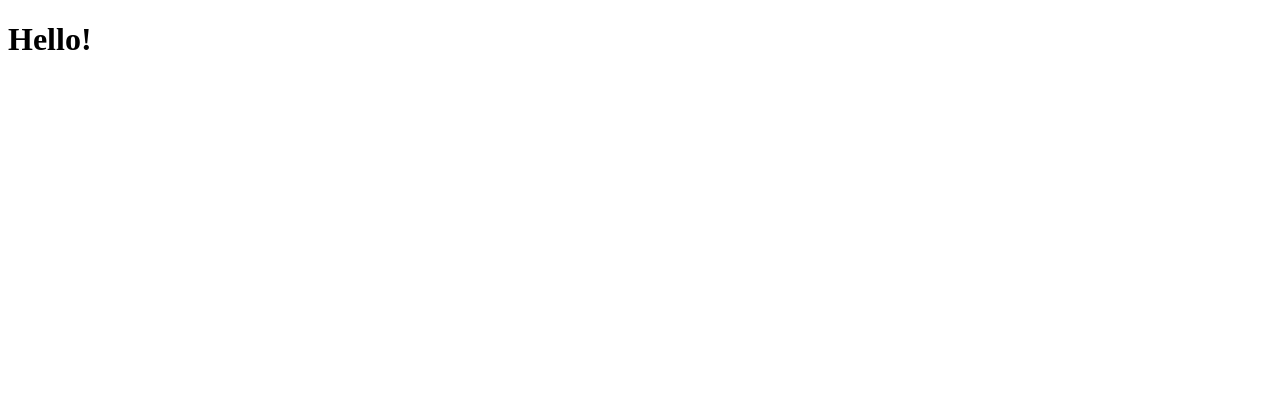
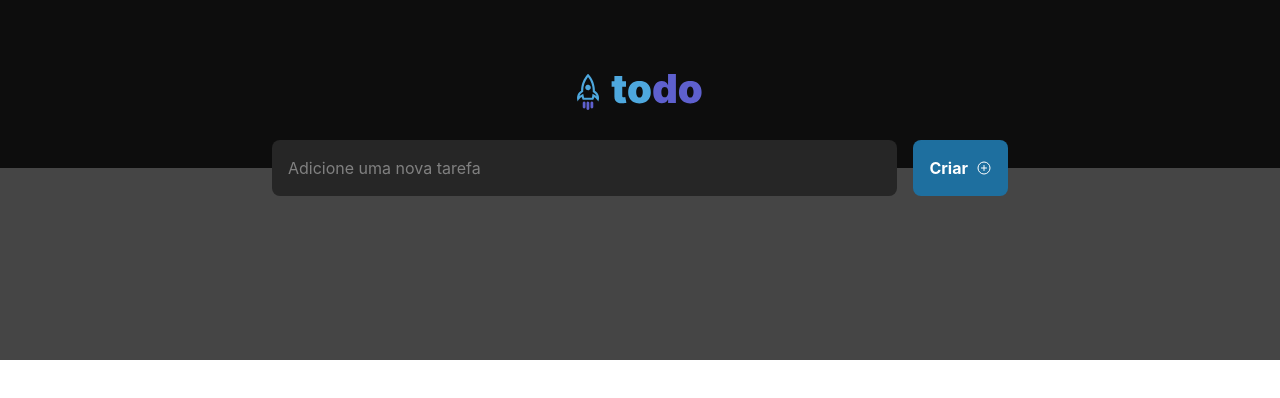
Before and after one commit to devsantosbruno/to-do-list, a React (Vite) app: page / in a window 1280 px wide. Shown: the top 398 px of the page. Built offline with nearby package versions, Linux system fonts and the light colour scheme.

Commit message:
feat: header layout

```diff
--- a/src/App.tsx
+++ b/src/App.tsx
@@ -1,3 +1,34 @@
+import { PlusCircle } from "phosphor-react";
+import logoImage from "./assets/logo.svg";
+
+import "./styles/main.css";
+
 export function App() {
-  return <h1>Hello!</h1>;
+  return (
+    <div>
+      <header className="bg-gray-700 pt-16">
+        <div className="max-w-3xl px-4 mx-auto">
+          <img src={logoImage} alt="" className="mx-auto" />
+
+          <form action="" className="flex gap-4 relative -bottom-7">
+            <input
+              type="text"
+              placeholder="Adicione uma nova tarefa"
+              className="w-full rounded-lg p-4 bg-gray-500 border-gray-700 placeholder:text-gray-300 text-white outline-none"
+            />
+
+            <button
+              type="submit"
+              className="text-white flex items-center gap-2 font-bold p-4 rounded-lg bg-blue-700 hover:bg-blue-300 transition duration-150"
+            >
+              Criar
+              <PlusCircle size={16} />
+            </button>
+          </form>
+        </div>
+      </header>
+
+      <main className="bg-[#454545] py-24"></main>
+    </div>
+  );
 }
```
